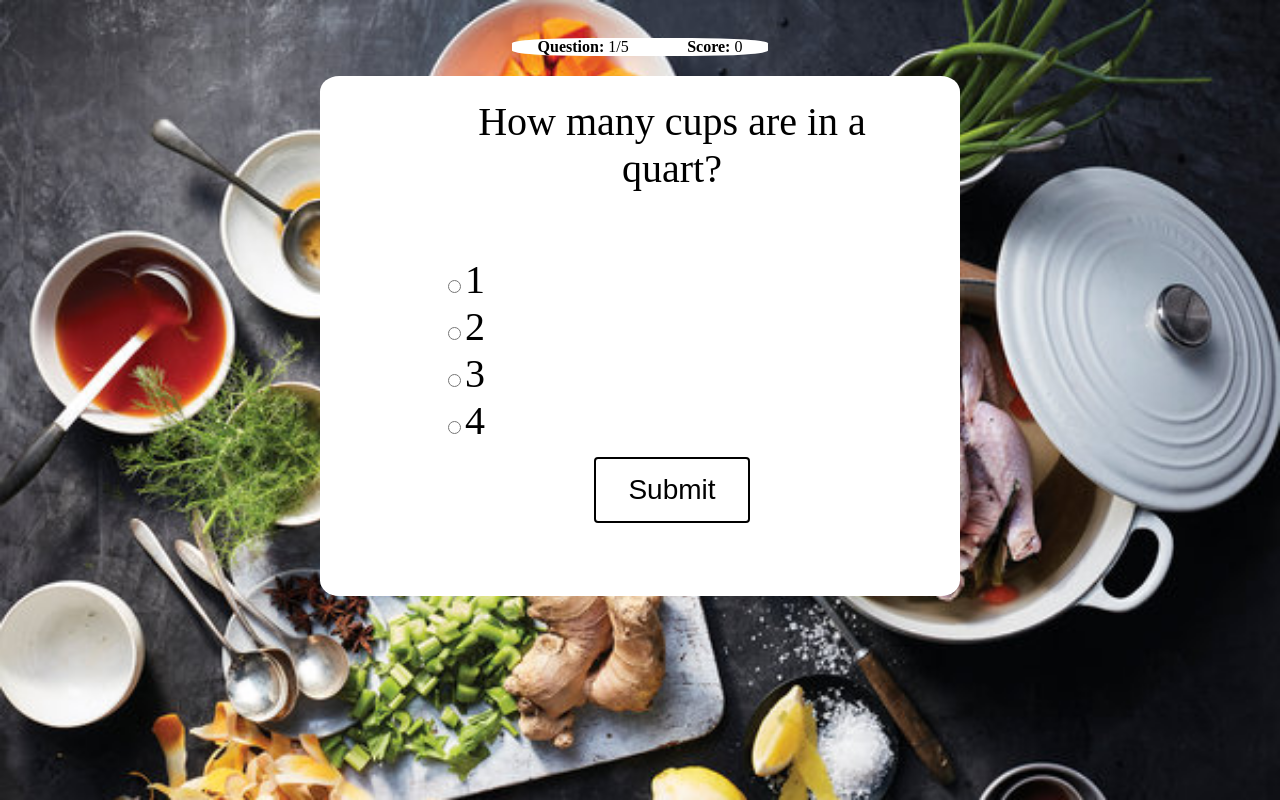
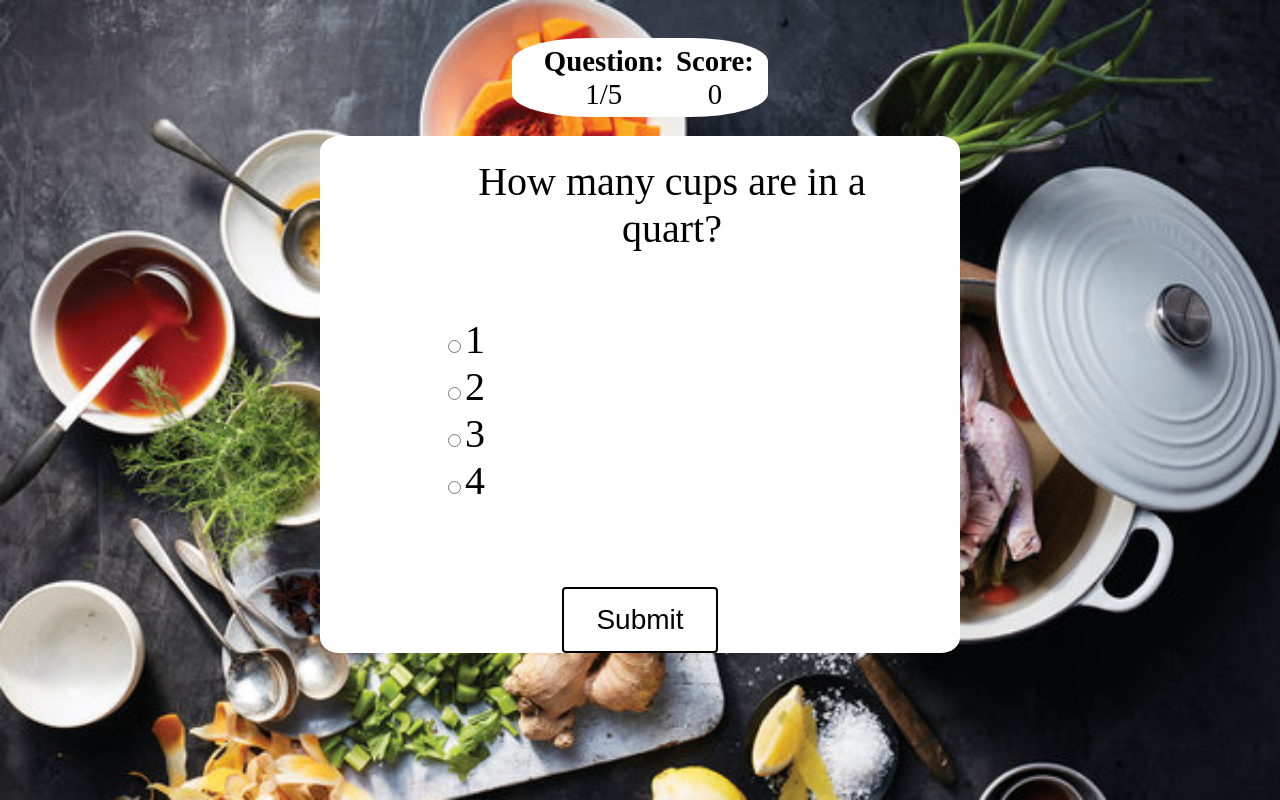
Before and after one commit to thinkful-ei-iguana/Caleb-Kevin-Quiz, a plain HTML site: page index.html in a window 1280 px wide. Both pictures are taken after a click on the button "Start". Drawn offline with nearby package versions, Linux system fonts and the light colour scheme.

Commit message:
renamed images and updated CSS

```diff
--- a/index.js
+++ b/index.js
@@ -33,20 +33,21 @@ function renderQuestion() {
    <fieldset id="radioLabel">
     <legend class="questionText">${question.question}</legend>
      <label class="sizeMe" for="0">
-      <input class="radio" type="radio" id="0" value="1" name="answer" required="" aria-labelledby="radioLabel">
+      <input class="radio" type="radio" id="0" value="1" name="answer" required="">
       <span>${question.choices[0]}</span>
      </label><label class="sizeMe" for="1">
-       <input class="radio" type="radio" id="1" value="2" name="answer" required="" aria-labelledby="radioLabel">
+       <input class="radio" type="radio" id="1" value="2" name="answer" required="">
        <span>${question.choices[1]}</span>
      </label><label class="sizeMe" for="2">
-       <input class="radio" type="radio" id="2" value="3" name="answer" required="" aria-labelledby="radioLabel">
+       <input class="radio" type="radio" id="2" value="3" name="answer" required="">
        <span>${question.choices[2]}</span>
      </label><label class="sizeMe" for="3">
-       <input class="radio" type="radio" id="3" value="4" name="answer" required="" aria-labelledby="radioLabel">
+       <input class="radio" type="radio" id="3" value="4" name="answer" required="">
        <span>${question.choices[3]}</span>
-     </label><button type="submit" class="submitButton button"> Submit</button>
+     </label>
    </fieldset>
- </form>`;
+   <button type="submit" class="submitButton button"> Submit</button>
+  </form>`;
   $('.questionBox').children().html(questionHtml);
 }
 //Displays confirmation of correct answer
@@ -78,7 +79,7 @@ function handleSubmit () {
 
     let nextButton = '<button type="next" class="nextButton button"> Next</button>';
     $('.questionBox').find('.submitButton').addClass('hidden');
-    $('.questionBox').find('fieldset').append(nextButton);
+    $('.questionBox').find('form').append(nextButton);
 
     //update score in heading
     updateHeader();
--- a/main.css
+++ b/main.css
@@ -5,14 +5,18 @@
     border-radius: 1%;
   }
 
+  html, body {
+    min-height:
+  }
+
   body {
-    background-image: url(Cooking.jpg);
+    background-image: url(cooking.jpg);
     background-repeat: no-repeat;
     background-size: cover;
   }
 
   body.finished {
-    background-image: url(Happy\ Chef.jpg);
+    background-image: url(happychef.jpg);
     background-repeat: no-repeat;
     background-size: cover;
   }
@@ -27,10 +31,7 @@
     margin-top: 3%;
     text-align: center;
     width: 20%;
-    font-size: 1em;
-  }
-
-  header span {
+    min-width: 10em;
     font-size: 1em;
   }
 
@@ -50,10 +51,9 @@
   li {
     font-weight: 700;
   }
-
-  main {
-    width: 100%;
-    height: 100%;
+  li > span {
+    font-weight: 300;
+    font-size: 1.2em;
   }
 
   .startQuiz {
@@ -90,7 +90,7 @@
     border-color: whitesmoke;
     border-width: thick;
     border-radius: 3%;
-    width: 50%;
+    width: 75%;
     height: 40%;
     justify-content: center;
     margin-left: auto;
@@ -141,6 +141,7 @@
     margin-right: auto;
     margin-top: 3%;
     margin-bottom: 2%;
+    padding-bottom: 20%;
   }
 
   label p {
@@ -216,15 +217,18 @@
     border-radius: 4px;
   }
 
-  /*For some reason the radios aren't sizing right */
+  @media screen and (min-width: 768px) {
+    /*ul {
+      flex-direction: row;
+    }*/
 
-  @media screen and (min-width: 768px) {
-    ul {
-      flex-direction: row;
+    ul > li > span {
+      font-size: 1em;
     }
 
-    ul.li {
-      font-size: 1.5em;
+    li {
+      font-size: 1.2em;
+      padding: 3%;
     }
 
     .button {
@@ -233,6 +237,10 @@
 
     legend {
       font-size: 2em;
+    }
+
+    .questions {
+      width: 50%;
     }
 
     .questions input {
@@ -257,6 +265,14 @@
       flex-direction: row;
     }
 
+    li {
+      font-size: 1.8em;
+    }
+
+    ul > li > span {
+      font-size: 1em;
+    }
+
     .button {
       font-size: 1.75em;
     }
@@ -267,6 +283,10 @@
 
     .questions input {
       font-size: 2.5em;
+    }
+
+    .questions {
+      width: 50%;
     }
 
     .results p {
```
Also changed, not shown: Measuring Cups.jpg (deleted), happychef.jpg (renamed from Happy Chef.jpg).
